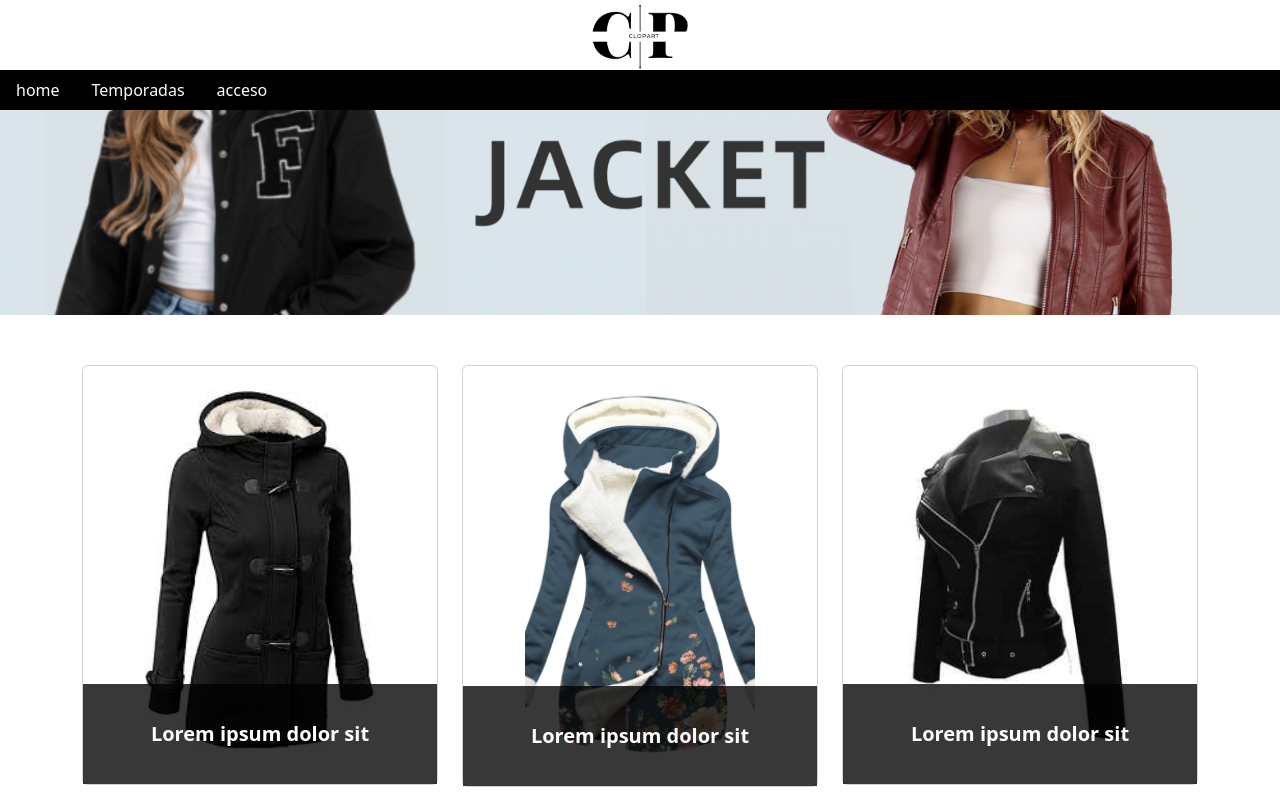
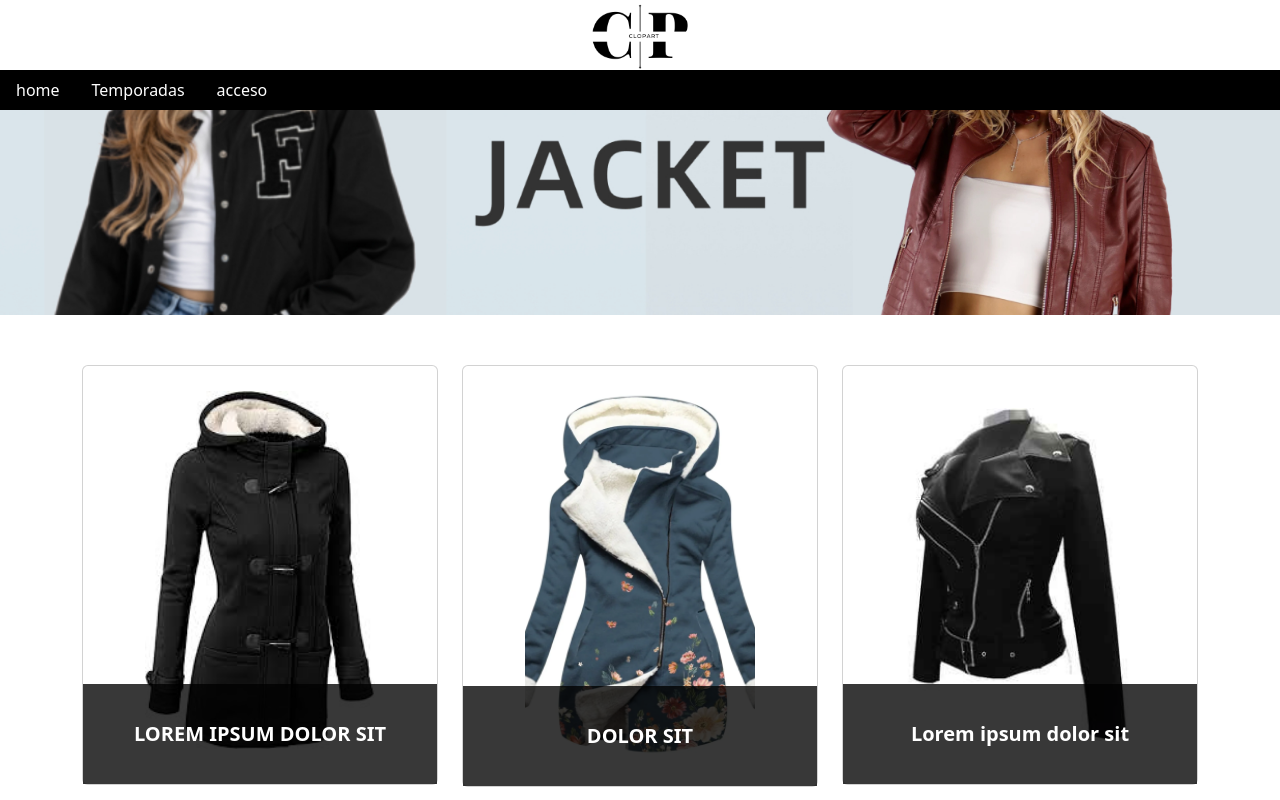
Before and after one commit to MariLizt/proyecto-final, an Angular app: page /productos in a window 1280 px wide. Shown: the top 800 px of the page. Built offline with nearby package versions, Linux system fonts and the light colour scheme.

Commit message:
Ajuste de rutas en los productos F1

```diff
--- a/src/app/app.module.ts
+++ b/src/app/app.module.ts
@@ -17,7 +17,7 @@ import { ContactService } from './contact.service';
 
 const routes :Routes =[
   { path: 'login', component : LoginComponent},
-  { path: 'detalle', component : DetalleProductoComponent},
+  { path: 'detalle/:codigo', component : DetalleProductoComponent},
   { path: 'home', component :HomeComponent},
   { path: 'contacto', component :ContactFormComponent},
   { path: 'productos', component :ProductosComponent},
--- a/src/app/detalle-producto/detalle-producto.component.html
+++ b/src/app/detalle-producto/detalle-producto.component.html
@@ -60,7 +60,7 @@
       <div class="col-8 detalles">
         <div class="detalle-product">
           <h2 class="title-product">
-            <b>{{ titlep1 | uppercase }}</b>
+            <b>{{ articulo[0].title | uppercase }}</b>
           </h2>
           <p>
             {{ descripcionp1 }}
--- a/src/app/detalle-producto/detalle-producto.component.ts
+++ b/src/app/detalle-producto/detalle-producto.component.ts
@@ -1,4 +1,5 @@
 import { Component, OnInit } from '@angular/core';
+import { ActivatedRoute, Params } from '@angular/router';
 import { TallasService } from '../tallas.service';
 
 @Component({
@@ -11,6 +12,8 @@ export class DetalleProductoComponent {
   show: boolean = true;
   fondo: string = '';
   activo: string = 'galeria1';
+
+  codigoProducto!: number;
   /*mesg:string;
   cantidad:number;
   constructor() {
@@ -25,11 +28,18 @@ export class DetalleProductoComponent {
     return this.mesg;
   }*/
   articulos :any;
-  constructor(private tallasServicio: TallasService) {
+  constructor(private tallasServicio: TallasService, private route: ActivatedRoute,) {
   }
 
   ngOnInit() {
     this.articulos=this.tallasServicio.retornar();
+    this.route.params.subscribe((params: Params) => {
+      this.codigoProducto = +params['codigo'];
+    });
+  }
+
+  getProductoPorCodigo(codigo: number) {
+    return this.articulo.find(producto => producto.codigo === codigo);
   }
 
   /* Articulos*/
--- a/src/app/productos/productos.component.html
+++ b/src/app/productos/productos.component.html
@@ -9,28 +9,30 @@
   <div class="row">
     <div class="col-6 col-md-4 col-sm-3">
       <div class="card">
-        <a [routerLink]="['/detalle']">
+        <a [routerLink]="['/detalle', 0]">
           <img
-            src="../../assets/img/mujer/detalle-de-producto/chaqueta1.jpg"
+            src="{{ cardproductos[0].imagen }}"
             class="card-img-top"
             alt="Producto 1"
           />
           <div class="card-body">
-            <p class="card-text">Lorem ipsum dolor sit</p>
+            <p class="card-text">{{ cardproductos[0].title | uppercase }}</p>
           </div>
         </a>
       </div>
     </div>
     <div class="col-6 col-md-4 col-sm-3">
       <div class="card">
+        <a [routerLink]="['/detalle', 1]">
           <img
-          src="../../assets/img/mujer/detalle-de-producto/chaqueta2.png"
+            src="{{ cardproductos[1].imagen }}"
             class="card-img-top"
             alt="Producto 1"
           />
           <div class="card-body">
-          <p class="card-text">Lorem ipsum dolor sit</p>
+            <p class="card-text">{{ cardproductos[1].title | uppercase }}</p>
           </div>
+        </a>
       </div>
     </div>
     <div class="col-6 col-md-4 col-sm-3">
--- a/src/app/productos/productos.component.ts
+++ b/src/app/productos/productos.component.ts
@@ -7,4 +7,18 @@ import { Component } from '@angular/core';
 })
 export class ProductosComponent {
 
+  cardproductos = [{
+    codigo: 1,
+    title: "Lorem ipsum dolor sit",
+    imagen: "http://localhost:4200/assets/img/mujer/detalle-de-producto/chaqueta1.jpg"
+  },{
+    codigo: 2,
+    title: "Dolor sit",
+    imagen: "http://localhost:4200/assets/img/mujer/detalle-de-producto/chaqueta2.png"
+  }];
+
+  /*Producto1*/
+  titlep1 = 'Lorem ipsum dolor sit';
+  descripcionp1 = 'Lorem ipsum dolor sit, amet consectetur adipisicing elit. Architecto, fugiat. A enim tempore, unde voluptatibus quia provident quas voluptatem vel itaque ea. Aperiam, deleniti autem!';
+  preciop1 = 120.000
 }
```
Also changed, not shown: src/assets/img/mujer/detalle-de-producto/chaqueta1-negro.jpg (added). Lines whose indentation alone changed are shown as unchanged.
